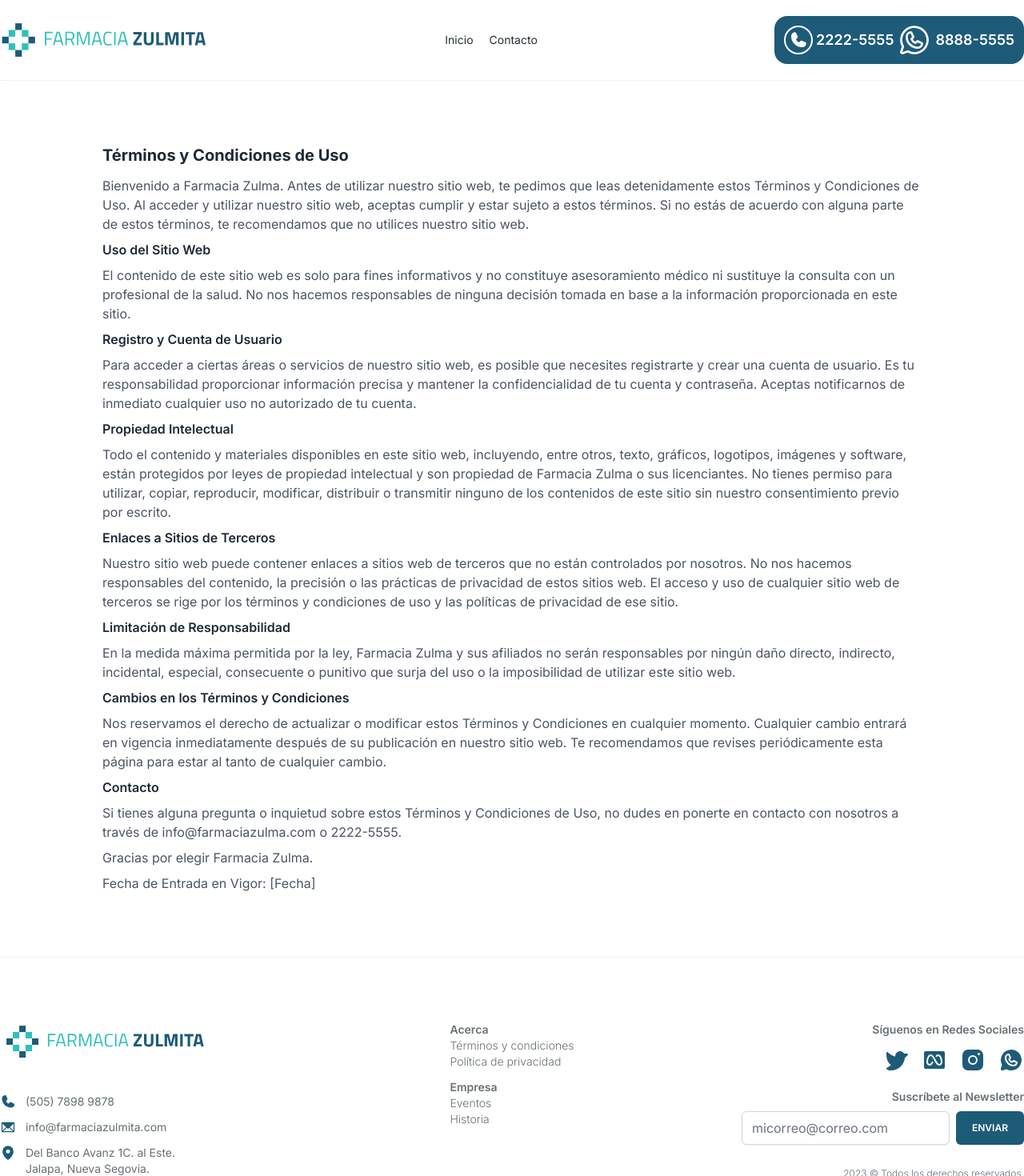
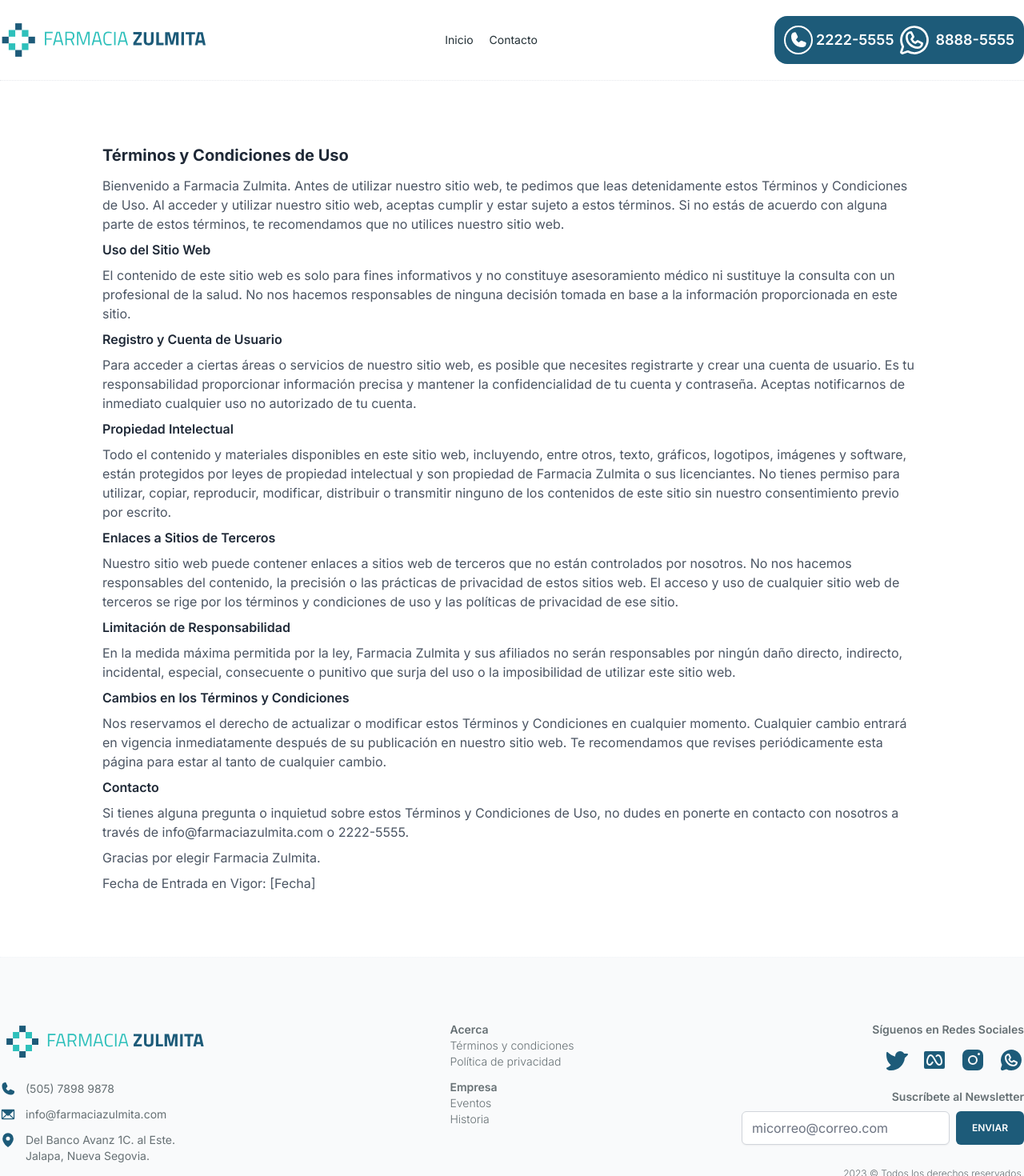
Before and after one commit to ventura01/myshop-app, a Next.js app: page /conditions in a window 1280 px wide. Shown: the top 1470 px of the page at 80% size. Built offline with nearby package versions, Linux system fonts and the light colour scheme.

Commit message:
Buttons changes 2

```diff
--- a/app/components/Footer.tsx
+++ b/app/components/Footer.tsx
@@ -22,11 +22,12 @@ const Footer = (props: Props) => {
   return (
     <footer
       id="info"
-      className="py-20 container max-w-screen-xl mx-auto grid grid-cols-1 md:grid-cols-3 border-t border-slate-100"
+      className="py-20 border-t border-slate-100 border-dotted bg-gray-50"
       role="contentinfo"
     >
-      <div className="flex flex-col gap-y-12 lg:gap-y-10 lg:w-2/3 px-4 lg:px-0 py-10 sm:py-0 items-center lg:items-start">
-        <Link href={'/'}>
+      <div className="container max-w-screen-xl mx-auto grid grid-cols-1 md:grid-cols-3">
+        <div className="flex flex-col gap-y-12 lg:gap-y-6 lg:w-2/3 px-4 lg:px-0 py-10 sm:py-0 items-center lg:items-start">
+          <Link href={"/"}>
             <Image
               src="/logo-footer.svg"
               width={260}
@@ -44,7 +45,12 @@ const Footer = (props: Props) => {
             </div>
             <div className="flex gap-x-3 items-center">
               <Envelope size={20} color="#1D5B79" weight="fill" />
-            <p className="text-body text-sm">info@farmaciazulmita.com</p>
+              <Link
+                href="mailto:info@farmaciazulmita.com"
+                className="text-body text-sm"
+              >
+                info@farmaciazulmita.com
+              </Link>
             </div>
             <div className="flex gap-x-3 items-start">
               <MapPin size={20} color="#1D5B79" weight="fill" />
@@ -84,18 +90,38 @@ const Footer = (props: Props) => {
               Síguenos en Redes Sociales
             </h4>
             <div className="flex gap-x-4 lg:justify-end justify-center">
-            <div className="cursor-pointer">
-              <TwitterLogo size={32} color="#1D5B79" weight="fill" className="hover:fill-secondary"/>
-            </div>
-            <div className="cursor-pointer">
-              <MetaLogo size={32} color="#1D5B79" weight="fill" className="hover:fill-secondary"/>
-            </div>
-            <div className="cursor-pointer">
-              <InstagramLogo size={32} color="#1D5B79" weight="fill" className="hover:fill-secondary"/>
-            </div>
-            <div className="cursor-pointer">
-              <WhatsappLogo size={32} color="#1D5B79" weight="fill" className="hover:fill-secondary"/>
-            </div>
+              <Link href="https://twitter.com" className="cursor-pointer">
+                <TwitterLogo
+                  size={32}
+                  color="#1D5B79"
+                  weight="fill"
+                  className="hover:fill-secondary"
+                />
+              </Link>
+              <Link href="https://www.facebook.com" className="cursor-pointer">
+                <MetaLogo
+                  size={32}
+                  color="#1D5B79"
+                  weight="fill"
+                  className="hover:fill-secondary"
+                />
+              </Link>
+              <Link href="https://www.instagram.com" className="cursor-pointer">
+                <InstagramLogo
+                  size={32}
+                  color="#1D5B79"
+                  weight="fill"
+                  className="hover:fill-secondary"
+                />
+              </Link>
+              <Link href="https://www.whatsapp.com" className="cursor-pointer">
+                <WhatsappLogo
+                  size={32}
+                  color="#1D5B79"
+                  weight="fill"
+                  className="hover:fill-secondary"
+                />
+              </Link>
             </div>
             <div className="text-xs text-body font-light mt-5 lg:hidden">
               {new Date().getFullYear()} &copy; Todos los derechos reservados.
@@ -131,6 +157,7 @@ const Footer = (props: Props) => {
             {new Date().getFullYear()} &copy; Todos los derechos reservados.
           </div>
         </div>
+      </div>
     </footer>
   );
 };
--- a/app/components/Hero.tsx
+++ b/app/components/Hero.tsx
@@ -26,7 +26,7 @@ const Hero = (props: Props) => {
           className="bg-red-500 p-5 rounded-full"
         /> */}
         <p className="text-body text-justify">
-          En Farmacia Zulma nos dedicamos a cuidar de tu salud y bienestar.
+          En Farmacia Zulmita nos dedicamos a cuidar de tu salud y bienestar.
           Entendemos lo importante que es sentirse bien y estar saludable en
           todas las etapas de la vida. Es por eso que nuestro equipo de expertos
           farmacéuticos está aquí para ofrecerte un servicio excepcional y
--- a/app/conditions/page.tsx
+++ b/app/conditions/page.tsx
@@ -10,18 +10,18 @@ const TermsAndConditions = (props: Props) => {
           Términos y Condiciones de Uso
         </h1>
         <p className="text-gray-600 my-2">
-          Bienvenido a Farmacia Zulma. Antes de utilizar nuestro sitio
-          web, te pedimos que leas detenidamente estos Términos y Condiciones de
-          Uso. Al acceder y utilizar nuestro sitio web, aceptas cumplir y estar
-          sujeto a estos términos. Si no estás de acuerdo con alguna parte de
-          estos términos, te recomendamos que no utilices nuestro sitio web.
+          Bienvenido a Farmacia Zulmita. Antes de utilizar nuestro sitio web, te
+          pedimos que leas detenidamente estos Términos y Condiciones de Uso. Al
+          acceder y utilizar nuestro sitio web, aceptas cumplir y estar sujeto a
+          estos términos. Si no estás de acuerdo con alguna parte de estos
+          términos, te recomendamos que no utilices nuestro sitio web.
         </p>
         <h2 className="font-semibold text-gray-800 mt-2">Uso del Sitio Web</h2>
         <p className="text-gray-600 my-2">
           El contenido de este sitio web es solo para fines informativos y no
           constituye asesoramiento médico ni sustituye la consulta con un
-          profesional de la salud. No nos hacemos responsables de ninguna decisión
-          tomada en base a la información proporcionada en este sitio.
+          profesional de la salud. No nos hacemos responsables de ninguna
+          decisión tomada en base a la información proporcionada en este sitio.
         </p>
         <h2 className="font-semibold text-gray-800 mt-2">
           Registro y Cuenta de Usuario
@@ -40,30 +40,30 @@ const TermsAndConditions = (props: Props) => {
           Todo el contenido y materiales disponibles en este sitio web,
           incluyendo, entre otros, texto, gráficos, logotipos, imágenes y
           software, están protegidos por leyes de propiedad intelectual y son
-          propiedad de Farmacia Zulma o sus licenciantes. No tienes permiso para
-          utilizar, copiar, reproducir, modificar, distribuir o transmitir ninguno
-          de los contenidos de este sitio sin nuestro consentimiento previo por
-          escrito.
+          propiedad de Farmacia Zulmita o sus licenciantes. No tienes permiso
+          para utilizar, copiar, reproducir, modificar, distribuir o transmitir
+          ninguno de los contenidos de este sitio sin nuestro consentimiento
+          previo por escrito.
         </p>
         <h2 className="font-semibold text-gray-800 mt-2">
           Enlaces a Sitios de Terceros
         </h2>
         <p className="text-gray-600 my-2">
-          Nuestro sitio web puede contener enlaces a sitios web de terceros que no
-          están controlados por nosotros. No nos hacemos responsables del
+          Nuestro sitio web puede contener enlaces a sitios web de terceros que
+          no están controlados por nosotros. No nos hacemos responsables del
           contenido, la precisión o las prácticas de privacidad de estos sitios
-          web. El acceso y uso de cualquier sitio web de terceros se rige por los
-          términos y condiciones de uso y las políticas de privacidad de ese
+          web. El acceso y uso de cualquier sitio web de terceros se rige por
+          los términos y condiciones de uso y las políticas de privacidad de ese
           sitio.
         </p>
         <h2 className="font-semibold text-gray-800 mt-2">
           Limitación de Responsabilidad
         </h2>
         <p className="text-gray-600 my-2">
-          En la medida máxima permitida por la ley, Farmacia Zulma y sus afiliados
-          no serán responsables por ningún daño directo, indirecto, incidental,
-          especial, consecuente o punitivo que surja del uso o la imposibilidad de
-          utilizar este sitio web.
+          En la medida máxima permitida por la ley, Farmacia Zulmita y sus
+          afiliados no serán responsables por ningún daño directo, indirecto,
+          incidental, especial, consecuente o punitivo que surja del uso o la
+          imposibilidad de utilizar este sitio web.
         </p>
         <h2 className="font-semibold text-gray-800 mt-2">
           Cambios en los Términos y Condiciones
@@ -72,16 +72,18 @@ const TermsAndConditions = (props: Props) => {
           Nos reservamos el derecho de actualizar o modificar estos Términos y
           Condiciones en cualquier momento. Cualquier cambio entrará en vigencia
           inmediatamente después de su publicación en nuestro sitio web. Te
-          recomendamos que revises periódicamente esta página para estar al tanto
-          de cualquier cambio.
+          recomendamos que revises periódicamente esta página para estar al
+          tanto de cualquier cambio.
         </p>
         <h2 className="font-semibold text-gray-800 mt-2">Contacto</h2>
         <p className="text-gray-600 my-2">
-          Si tienes alguna pregunta o inquietud sobre estos Términos y Condiciones
-          de Uso, no dudes en ponerte en contacto con nosotros a través de
-          info@farmaciazulma.com o 2222-5555.
+          Si tienes alguna pregunta o inquietud sobre estos Términos y
+          Condiciones de Uso, no dudes en ponerte en contacto con nosotros a
+          través de info@farmaciazulmita.com o 2222-5555.
         </p>
-        <p className="text-gray-600 my-2">Gracias por elegir Farmacia Zulma.</p>
+        <p className="text-gray-600 my-2">
+          Gracias por elegir Farmacia Zulmita.
+        </p>
         <p className="text-gray-600 my-2">Fecha de Entrada en Vigor: [Fecha]</p>
       </div>
     </div>
--- a/app/privacy/page.tsx
+++ b/app/privacy/page.tsx
@@ -6,22 +6,28 @@ const PrivacyPolicy = (props: Props) => {
   return (
     <div className="container max-w-screen-lg mx-auto my-20">
       <div className="mx-4 md:mx-0 text-justify md:text-left">
-        <h1 className="text-xl text-gray-800 font-bold mb-3">Política de Privacidad</h1>
+        <h1 className="text-xl text-gray-800 font-bold mb-3">
+          Política de Privacidad
+        </h1>
         <p className="text-gray-600 my-2">
-          En Farmacia Zulma, valoramos y respetamos tu privacidad. Esta
+          En Farmacia Zulmita, valoramos y respetamos tu privacidad. Esta
           Política de Privacidad describe cómo recopilamos, utilizamos y
-          protegemos la información que nos proporcionas al utilizar nuestro sitio
-          web.
+          protegemos la información que nos proporcionas al utilizar nuestro
+          sitio web.
         </p>
-        <h2 className="font-semibold text-gray-800 mt-2">Información que Recopilamos</h2>
+        <h2 className="font-semibold text-gray-800 mt-2">
+          Información que Recopilamos
+        </h2>
         <p className="text-gray-600 my-2">
           Cuando visitas nuestro sitio web, podemos recopilar cierta información
-          personal identificable, como tu nombre, dirección de correo electrónico,
-          número de teléfono y dirección postal. También podemos recopilar
-          información no identificable, como tu dirección IP, navegador web,
-          sistema operativo y páginas visitadas.
+          personal identificable, como tu nombre, dirección de correo
+          electrónico, número de teléfono y dirección postal. También podemos
+          recopilar información no identificable, como tu dirección IP,
+          navegador web, sistema operativo y páginas visitadas.
         </p>
-        <h2 className="font-semibold text-gray-800 mt-2">Uso de la Información</h2>
+        <h2 className="font-semibold text-gray-800 mt-2">
+          Uso de la Información
+        </h2>
         <p className="text-gray-600 my-2">
           La información que recopilamos se utiliza para mejorar la experiencia
           del usuario en nuestro sitio web, personalizar el contenido y las
@@ -30,46 +36,54 @@ const PrivacyPolicy = (props: Props) => {
           podemos utilizar tu información para fines de marketing y publicidad,
           pero solo con tu consentimiento explícito.
         </p>
-        <h2 className="font-semibold text-gray-800 mt-2">Protección de la Información</h2>
+        <h2 className="font-semibold text-gray-800 mt-2">
+          Protección de la Información
+        </h2>
         <p className="text-gray-600 my-2">
-          Nos comprometemos a proteger la seguridad de tu información personal y a
-          tomar las medidas necesarias para evitar el acceso no autorizado, el uso
-          indebido o la divulgación de tus datos. Utilizamos medidas de seguridad
-          físicas, electrónicas y administrativas para proteger tu información
-          contra pérdidas, robos y accesos no autorizados.
+          Nos comprometemos a proteger la seguridad de tu información personal y
+          a tomar las medidas necesarias para evitar el acceso no autorizado, el
+          uso indebido o la divulgación de tus datos. Utilizamos medidas de
+          seguridad físicas, electrónicas y administrativas para proteger tu
+          información contra pérdidas, robos y accesos no autorizados.
         </p>
-        <h2 className="font-semibold text-gray-800 mt-2">Divulgación de Información</h2>
+        <h2 className="font-semibold text-gray-800 mt-2">
+          Divulgación de Información
+        </h2>
         <p className="text-gray-600 my-2">
           No vendemos, alquilamos ni compartimos tu información personal con
           terceros sin tu consentimiento, excepto cuando sea necesario para
           cumplir con la ley, responder a procesos legales o proteger nuestros
           derechos legales.
         </p>
-        <h2 className="font-semibold text-gray-800 mt-2">Enlaces a Sitios de Terceros</h2>
+        <h2 className="font-semibold text-gray-800 mt-2">
+          Enlaces a Sitios de Terceros
+        </h2>
         <p className="text-gray-600 my-2">
-          Nuestro sitio web puede contener enlaces a sitios web de terceros que no
-          están controlados por nosotros. No somos responsables de las prácticas
-          de privacidad o el contenido de estos sitios web, por lo que te
-          recomendamos revisar las políticas de privacidad de estos sitios antes
-          de proporcionarles tu información personal.
+          Nuestro sitio web puede contener enlaces a sitios web de terceros que
+          no están controlados por nosotros. No somos responsables de las
+          prácticas de privacidad o el contenido de estos sitios web, por lo que
+          te recomendamos revisar las políticas de privacidad de estos sitios
+          antes de proporcionarles tu información personal.
         </p>
-        <h2 className="font-semibold text-gray-800 mt-2">Cambios en la Política de Privacidad</h2>
+        <h2 className="font-semibold text-gray-800 mt-2">
+          Cambios en la Política de Privacidad
+        </h2>
         <p className="text-gray-600 my-2">
           Nos reservamos el derecho de actualizar o modificar esta Política de
           Privacidad en cualquier momento. Cualquier cambio entrará en vigencia
           inmediatamente después de su publicación en nuestro sitio web. Te
-          recomendamos que revises periódicamente esta página para estar al tanto
-          de cualquier cambio.
+          recomendamos que revises periódicamente esta página para estar al
+          tanto de cualquier cambio.
         </p>
         <h2 className="font-semibold text-gray-800 mt-2">Contacto</h2>
         <p className="text-gray-600 my-2">
           Si tienes alguna pregunta o inquietud sobre nuestra Política de
           Privacidad, no dudes en ponerte en contacto con nosotros a través de
-          info@farmaciazulma.com o 222-5555.
+          info@farmaciazulmita.com o 222-5555.
         </p>
         <p className="text-gray-600 my-2">
-          Gracias por confiar en Farmacia Zulma para tus necesidades de
-          salud y bienestar.
+          Gracias por confiar en Farmacia Zulmita para tus necesidades de salud
+          y bienestar.
         </p>
         <p className="text-gray-600 my-2">Fecha de Entrada en Vigor: [Fecha]</p>
       </div>
```
Also changed, not shown: data/data.ts (+5 -5 lines). Lines whose indentation alone changed are shown as unchanged.
